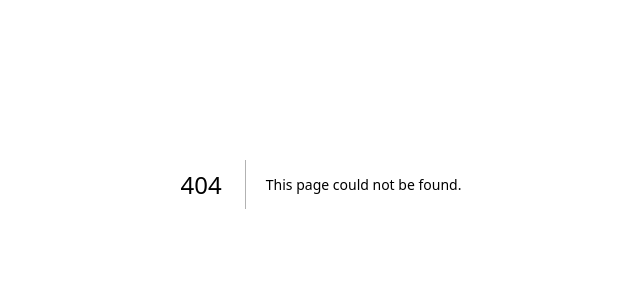
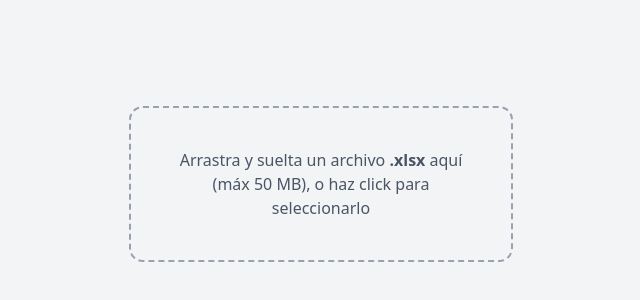
Before and after one commit to Analitica-Epidemio/dashboard, a Next.js app in the folder frontend/: page /inicio in a window 1280 px wide. Before the commit this address had no page. Shown: the part 216-516 px from the top of the page, without its empty margins (319-959 px from the left). Built offline with nearby package versions, Linux system fonts and the light colour scheme.

Commit message:
subir y validar archivo

```diff
--- a/frontend/src/app/dashboard/page.tsx
+++ b/frontend/src/app/dashboard/page.tsx
@@ -11,6 +11,7 @@ import {
 import data from "./data.json"
 
 export default function Page() {
+
   return (
     <SidebarProvider
       style={
--- /dev/null
+++ b/frontend/src/app/inicio/page.tsx
@@ -0,0 +1,72 @@
+"use client";
+import React, {useCallback, useState} from 'react'
+import {useDropzone} from 'react-dropzone'
+
+export default function Page() {
+  const [files, setFiles] = useState<File[]>([]);
+  const [error, setError] = useState<string | null>(null);
+  const tamañoMaximoMegaBytes = 50;
+  const tamañoMaximoBytes = tamañoMaximoMegaBytes * 1024 * 1024;
+
+  const onDrop = useCallback((acceptedFiles: File[], fileRejections: string | any[]) => {
+    if (fileRejections.length > 0) {
+      const rejection = fileRejections[0];
+      if (rejection.errors.some((e: { code: string; }) => e.code === "file-too-large")) {
+        setError("El archivo es demasiado grande (máx {tamañoMaximoMegaBytes} MB)");
+      } else if (rejection.errors.some((e: { code: string; }) => e.code === "file-invalid-type")) {
+        setError("Solo se permiten archivos .xlsx");
+      } else {
+        setError("Archivo no válido");
+      }
+      setFiles([]);
+      return;
+    }
+
+    setError(null);
+    setFiles(acceptedFiles);
+  }, []);
+
+  const { getRootProps, getInputProps, isDragActive } = useDropzone({
+    onDrop,
+    accept: {
+      "application/vnd.openxmlformats-officedocument.spreadsheetml.sheet": [".xlsx"],
+    },
+    multiple: false,
+    maxSize: tamañoMaximoBytes,
+  });
+
+  return (
+    <div className="flex flex-col items-center justify-center min-h-screen bg-gray-100 p-6">
+      <div
+        {...getRootProps()}
+        className={`border-2 border-dashed rounded-xl p-10 w-96 text-center cursor-pointer transition ${
+          isDragActive ? "border-blue-500 bg-blue-50" : "border-gray-400"
+        }`}
+      >
+        <input {...getInputProps()} />
+        {isDragActive ? (
+          <p className="text-blue-600 font-medium">Suelta el archivo aquí...</p>
+        ) : (
+          <p className="text-gray-600">
+            Arrastra y suelta un archivo <b>.xlsx</b> aquí (máx {tamañoMaximoMegaBytes} MB), o haz click para seleccionarlo
+          </p>
+        )}
+      </div>
+
+      {error && <p className="text-red-600 mt-4">{error}</p>}
+
+      {files.length > 0 && (
+        <div className="mt-6 w-96">
+          <h2 className="text-lg font-semibold mb-2">Archivo seleccionado:</h2>
+          <ul className="list-disc list-inside">
+            {files.map((file) => (
+              <li key={file.name} className="text-gray-700">
+                {file.name} ({(file.size / 1024).toFixed(2)} KB)
+              </li>
+            ))}
+          </ul>
+        </div>
+      )}
+    </div>
+  );
+}
```
